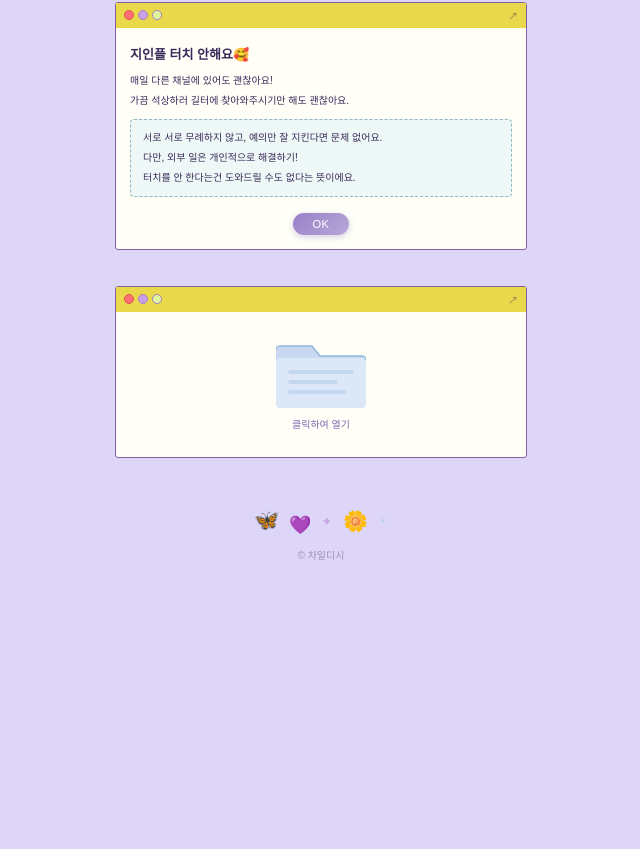
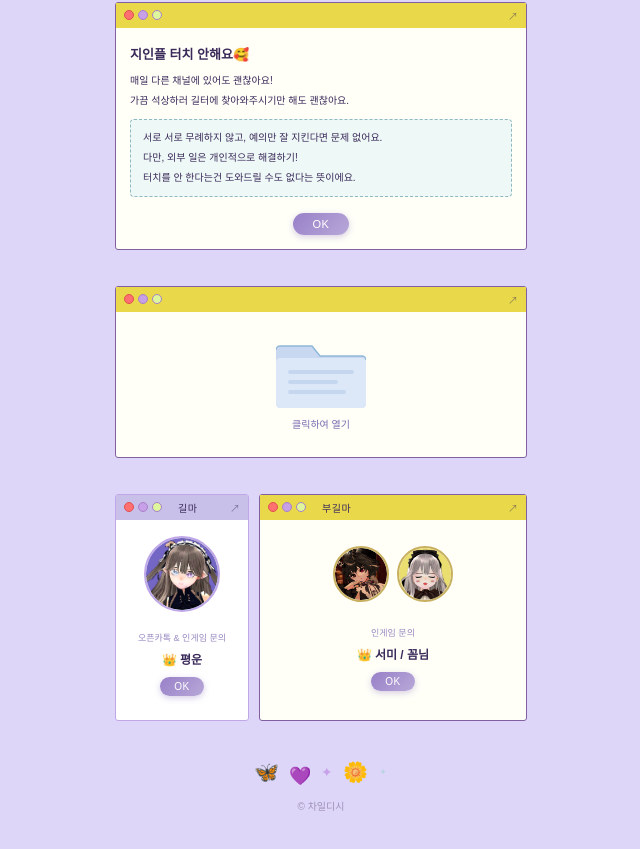
Before and after one commit to nuri21/childish-home, a React (Create React App) app: page / in a window 1280 px wide. Shown: the part 1177-2026 px from the top of the page, without its empty margins (319-959 px from the left). Before the commit the page ends 1839 px from the top, so only its background shows below. Built offline with nearby package versions, Linux system fonts and the light colour scheme; a web font is replaced by a local one.

Commit message:
길마부길마 추가

```diff
--- a/src/App.js
+++ b/src/App.js
@@ -335,6 +335,75 @@ export default function App() {
           </Window>
         </div>
 
+
+        {/* ━━━━ 길드원 소개 카드 ━━━━ */}
+        <div className="content-section">
+          <div style={{ display: 'grid', gridTemplateColumns: '1fr 2fr', gap: 10, alignItems: 'stretch' }}>
+
+            {/* 길드마스터 */}
+            <Window type="lavender-title" title="길마" showResize>
+              <div style={{
+                display: 'flex', flexDirection: 'column', alignItems: 'center',
+                padding: '16px 10px 14px', minHeight: 200,
+              }}>
+                {/* 프로필 원 - 고정 76px */}
+                <div style={{
+                  width: 76, height: 76, borderRadius: '50%',
+                  background: 'linear-gradient(135deg, #e0d8f8, #c8e8f0)',
+                  border: '2.5px solid #c0a8e8',
+                  overflow: 'hidden', flexShrink: 0,
+                }}>
+                  <img src="/img/profile-01.png" alt="길드마스터"
+                    style={{ width: '100%', height: '100%', objectFit: 'cover' }}
+                    onError={e => { e.target.style.display='none'; e.target.parentElement.innerHTML='<div style="width:100%;height:100%;display:flex;align-items:center;justify-content:center;font-size:30px">🧑</div>'; }}
+                  />
+                </div>
+                {/* spacer: 부길마 프로필(56px)과 높이 맞추기 위해 아래 10px 패딩 */}
+                <div style={{ flex: 1, display: 'flex', flexDirection: 'column', alignItems: 'center', justifyContent: 'center', gap: 6, marginTop: 10 }}>
+                  <p style={{ fontSize: 9, color: '#9888c0', fontFamily: "'Paperozi', sans-serif" }}>오픈카톡 &amp; 인게임 문의</p>
+                  <p style={{ fontSize: 12, fontWeight: 700, color: '#3a2a5a', fontFamily: "'Paperozi', sans-serif" }}>
+                    <span style={{ marginRight: 3 }}>👑</span>평운
+                  </p>
+                  <button className="btn-ok" style={{ fontSize: 10, padding: '4px 14px', marginTop: 4 }}>OK</button>
+                </div>
+              </div>
+            </Window>
+
+            {/* 부길드마스터 */}
+            <Window type="yellow-border" title="부길마" showResize>
+              <div style={{
+                display: 'flex', flexDirection: 'column', alignItems: 'center',
+                padding: '16px 10px 14px', minHeight: 200,
+              }}>
+                {/* 프로필 원 2개 - 56px씩, 합산 높이 56px (길마 76px과 차이 있어서 위에 10px 여백) */}
+                <div style={{ display: 'flex', gap: 8, justifyContent: 'center', marginTop: 10 }}>
+                  {['/img/profile-02.png', '/img/profile-03.png'].map((src, i) => (
+                    <div key={i} style={{
+                      width: 56, height: 56, borderRadius: '50%',
+                      background: 'linear-gradient(135deg, #f8f0e0, #e8f0c8)',
+                      border: '2px solid #c8b060',
+                      overflow: 'hidden', flexShrink: 0,
+                    }}>
+                      <img src={src} alt={`부길드마스터${i+1}`}
+                        style={{ width: '100%', height: '100%', objectFit: 'cover' }}
+                        onError={e => { e.target.style.display='none'; e.target.parentElement.innerHTML='<div style="width:100%;height:100%;display:flex;align-items:center;justify-content:center;font-size:22px">🧑</div>'; }}
+                      />
+                    </div>
+                  ))}
+                </div>
+                <div style={{ flex: 1, display: 'flex', flexDirection: 'column', alignItems: 'center', justifyContent: 'center', gap: 6, marginTop: 10 }}>
+                  <p style={{ fontSize: 9, color: '#9888c0', fontFamily: "'Paperozi', sans-serif" }}>인게임 문의</p>
+                  <p style={{ fontSize: 12, fontWeight: 700, color: '#3a2a5a', fontFamily: "'Paperozi', sans-serif" }}>
+                    <span style={{ marginRight: 3 }}>👑</span>서미 / 꼼님
+                  </p>
+                  <button className="btn-ok" style={{ fontSize: 10, padding: '4px 14px', marginTop: 4 }}>OK</button>
+                </div>
+              </div>
+            </Window>
+
+          </div>
+        </div>
+
         {/* ━━━━ 푸터 ━━━━ */}
         <div className="footer">
           <div style={{ display: 'flex', justifyContent: 'center', gap: 10, marginBottom: 8 }}>
--- a/src/index.css
+++ b/src/index.css
@@ -33,11 +33,9 @@
 body {
   background-color: var(--bg);
   font-family: 'Paperozi', 'Noto Sans KR', sans-serif;
-  font-weight: 500; /* 기본 굵기 - 보통 */
   color: var(--text-dark);
   min-height: 100vh;
 }
-
 /* strong은 더 두껍게 */
 strong {
   font-weight: 800;
@@ -48,20 +46,20 @@ strong {
 .window { background: #fff; position: relative; }
 
 .window.blue-title { border: 1.5px solid var(--border-blue); border-radius: 3px; }
-.window.blue-title .window-titlebar { background: #b8d8f0; padding: 5px 8px; display: flex; align-items: center; gap: 8px; }
+.window.blue-title .window-titlebar { background: #b8d8f0; padding: 5px 8px; display: flex; align-items: center; gap: 16px; }
 
 .window.lavender-title { border: 1.5px solid var(--border-purple); border-radius: 3px; }
-.window.lavender-title .window-titlebar { background: #c8c0e8; padding: 5px 8px; display: flex; align-items: center; justify-content: space-between; }
+.window.lavender-title .window-titlebar { background: #c8c0e8; padding: 5px 8px; display: flex; align-items: center; gap: 16px; justify-content: flex-start; }
 
 .window.yellow-title { border: 1.5px solid var(--border-yellow); border-radius: 3px; }
-.window.yellow-title .window-titlebar { background: var(--yellow); padding: 5px 8px; display: flex; align-items: center; gap: 8px; }
+.window.yellow-title .window-titlebar { background: var(--yellow); padding: 5px 8px; display: flex; align-items: center; gap: 16px; }
 
 .window.yellow-border { border: 1.5px solid #8060a0; border-radius: 3px; background: #fffff8; }
-.window.yellow-border .window-titlebar { background: var(--yellow); padding: 5px 8px; display: flex; align-items: center; justify-content: space-between; }
+.window.yellow-border .window-titlebar { background: var(--yellow); padding: 5px 8px; display: flex; align-items: center; gap: 16px; justify-content: flex-start; }
 
 .window-dots { display: flex; gap: 4px; align-items: center; }
-.window-dot { width: 10px; height: 10px; border-radius: 50%; }
-.window-title-text { font-size: 10px; color: var(--text-dark); font-family: 'Paperozi', sans-serif; font-weight: 500; letter-spacing: 0.5px; }
+.window-dot { width: 10px; height: 10px; border-radius: 50%; border: 1px solid rgba(100,80,160,0.25); background: transparent; }
+.window-title-text { font-size: 10px; color: var(--text-dark); font-family: 'Paperozi', sans-serif; letter-spacing: 0.5px; }
 .window-resize-icon { font-size: 10px; color: var(--text-dark); opacity: 0.5; margin-left: auto; }
 
 .window-with-scrollbar { display: flex; }
@@ -79,7 +77,6 @@ strong {
   color: white; border: none; border-radius: 12px;
   padding: 5px 20px; font-size: 11px;
   font-family: 'Paperozi', sans-serif;
-  font-weight: 500;
   cursor: pointer; letter-spacing: 0.5px;
   box-shadow: 0 2px 6px rgba(120,90,180,0.3);
   transition: all 0.15s;
```
